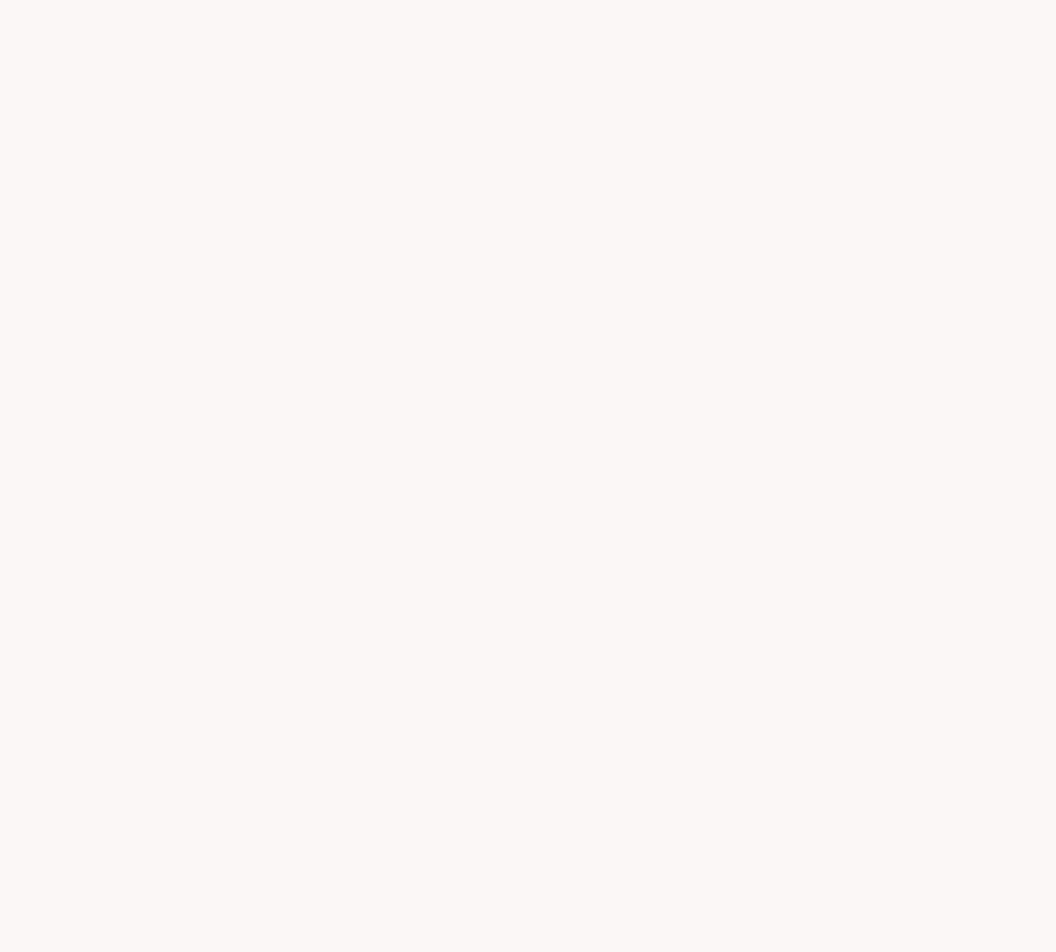
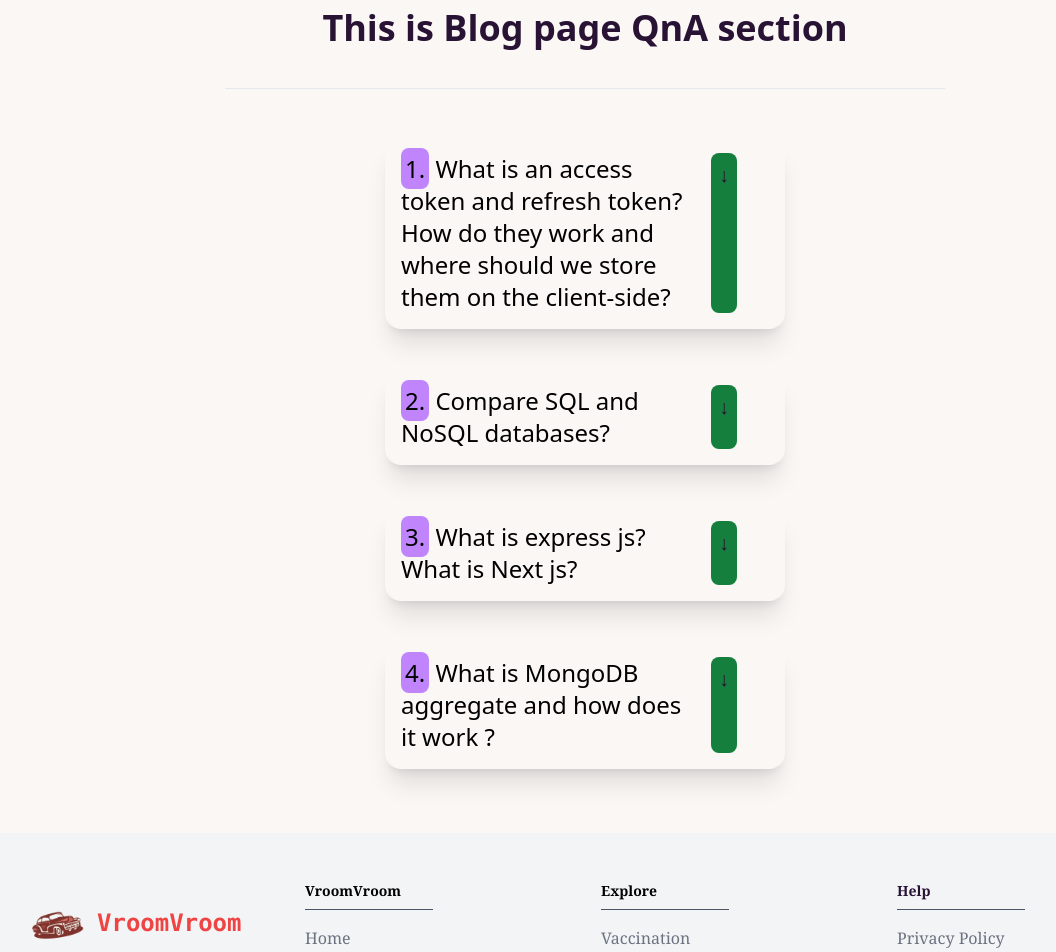
Before and after one commit to Mahmudul107/vroom-vroom-toys-client, a React (Vite) app: page /blogs in a window 1280 px wide. Before the commit this address had no page. Shown: the part 160-1112 px from the top of the page, without its empty margins (55-1111 px from the left). Before the commit the page ends 800 px from the top, so only its background shows below. Built offline with nearby package versions, Linux system fonts and the light colour scheme.

Commit message:
Blog page completed

```diff
--- /dev/null
+++ b/src/Pages/Blogs/Blogs.jsx
@@ -0,0 +1,127 @@
+import React from "react";
+
+const Blogs = () => {
+  return (
+    <div>
+      <div className="sm:w-full md:w-10/12 lg:w-9/12 mx-auto mb-12">
+        <h1 className="text-4xl font-semibold m-10 text-center">
+          This is Blog page QnA section
+        </h1>
+        <div className="mb-12 w-9/12 mx-auto">
+          <hr />
+        </div>
+        <div className="grid gap-6 sm:grid-cols-1 md:grid-cols-2 lg:grid-cols-1">
+          <div className="collapse mb-4 mx-auto card w-full sm:w-11/12 md:w-5/12 lg:w-5/12 bg-base-100 shadow-xl">
+            <input type="checkbox" />
+            <div className="collapse-title text-xl font-medium flex gap-5">
+              <h2 className="text-2xl text-black">
+                <span className=" bg-purple-400 rounded-lg p-1"> 1.</span> What
+                is an access token and refresh token? How do they work and where
+                should we store them on the client-side?
+              </h2>
+              <span className="bg-green-700 rounded-lg  p-2">&#8595;</span>
+            </div>
+            <div className="collapse-content">
+              <p className="ml-16 text-md bg-green-700 rounded-lg p-8 text-white font-semibold secondary">
+                <span className="text-xl font-bold italic bg-yellow-400 p-1 rounded-lg">
+                  Ans:
+                </span>
+                <span className=""></span> <br />
+                <br />
+                Access tokens are like digital keys that grant permission to
+                access specific resources. They are stored securely on the
+                client-side, such as in browser memory or HTTP-only cookies.{" "}
+                <br />
+                <br /> Refresh tokens work alongside access tokens, allowing for
+                the issuance of new access tokens when they expire, eliminating
+                the need for users to repeatedly log in. Refresh tokens require
+                even stricter security measures and should be stored in secure
+                mechanisms, such as secure cookies or OS/framework-provided
+                storage.
+              </p>
+            </div>
+          </div>
+          <div className="collapse mb-4 mx-auto card w-full sm:w-11/12 md:w-5/12 lg:w-5/12 bg-base-100 shadow-xl">
+            <input type="checkbox" />
+            <div className="collapse-title text-xl font-medium flex gap-5">
+              <h2 className="text-2xl text-black">
+                <span className=" bg-purple-400 rounded-lg p-1"> 2.</span>{" "}
+                Compare SQL and NoSQL databases?
+              </h2>
+              <span className="bg-green-700 rounded-lg  p-2">&#8595;</span>
+            </div>
+            <div className="collapse-content">
+              <p className="ml-16 text-md bg-green-700 rounded-lg p-8 text-white font-semibold secondary">
+                <span className="text-xl font-bold italic bg-yellow-400 p-1 rounded-lg">
+                  Ans:
+                </span>
+                <span className=""></span>
+                <br />
+                <br /> SQL databases: <br /> &#x2022; Use structured data models
+                with predefined schemas (tables with rows and columns). <br />{" "}
+                &#x2022; Ensure data integrity through relationships and
+                constraints. <br /> &#x2022; Provide strong ACID (Atomicity,
+                Consistency, Isolation, Durability) properties, making them
+                suitable for complex transactions and data consistency. <br />
+                <br /> NoSQL databases: <br /> &#x2022; Use flexible,
+                schema-less data models (key-value, document, columnar, or
+                graph). <br /> &#x2022; Offer horizontal scalability and high
+                performance for handling large amounts of unstructured or
+                semi-structured data. <br /> &#x2022; Sacrifice some data
+                consistency and transactional support for increased scalability
+                and flexibility.
+              </p>
+            </div>
+          </div>
+          <div className="collapse mb-4 mx-auto card w-full sm:w-11/12 md:w-5/12 lg:w-5/12 bg-base-100 shadow-xl">
+            <input type="checkbox" />
+            <div className="collapse-title text-xl font-medium flex gap-5">
+              <h2 className="text-2xl text-black">
+                <span className=" bg-purple-400 rounded-lg p-1"> 3.</span> What
+                is express js? What is Next js?
+              </h2>
+              <span className="bg-green-700 rounded-lg  p-2">&#8595;</span>
+            </div>
+            <div className="collapse-content">
+              <p className="ml-16 text-md bg-green-700 rounded-lg p-8 text-white font-semibold secondary">
+                <span className="text-xl font-bold italic bg-yellow-400 p-1 rounded-lg">
+                  Ans:
+                </span>
+                <span className=""></span> <br /><br />
+                Express.js is a flexible framework for building web servers and
+                APIs, while Next.js is a React framework specifically designed
+                for server-side rendering and static site generation, providing
+                enhanced performance and SEO benefits.
+              </p>
+            </div>
+          </div>
+          <div className="collapse mb-4 mx-auto card w-full sm:w-11/12 md:w-5/12 lg:w-5/12 bg-base-100 shadow-xl">
+            <input type="checkbox" />
+            <div className="collapse-title text-xl font-medium flex gap-5">
+              <h2 className="text-2xl text-black">
+                <span className=" bg-purple-400 rounded-lg p-1"> 4.</span> What
+                is MongoDB aggregate and how does it work ?
+              </h2>
+              <span className="bg-green-700 rounded-lg  p-2">&#8595;</span>
+            </div>
+            <div className="collapse-content">
+              <p className="ml-16 text-md bg-green-700 rounded-lg p-8 text-white font-semibold secondary">
+                <span className="text-xl font-bold italic bg-yellow-400 p-1 rounded-lg">
+                  Ans:
+                </span> <br /><br />
+                MongoDB's aggregate is a feature that allows advanced data analysis by combining multiple stages in a pipeline. Each stage performs specific operations like filtering, grouping, sorting, and calculations. It enables extraction of meaningful insights and manipulation of data. The aggregation pipeline acts as a series of steps that transform input data, apply operations at each stage, and produce desired output. It provides a flexible and efficient way to aggregate and analyze data within MongoDB, enhancing data processing capabilities.
+
+
+
+
+
+              </p>
+            </div>
+          </div>
+        </div>
+      </div>
+    </div>
+  );
+};
+
+export default Blogs;
--- /dev/null
+++ b/src/Pages/Login/Login.jsx
@@ -0,0 +1,11 @@
+import React from 'react';
+
+const Login = () => {
+    return (
+        <div>
+            <h2>Login Page</h2>
+        </div>
+    );
+};
+
+export default Login;
--- /dev/null
+++ b/src/Pages/Login/Registration/Registration.jsx
@@ -0,0 +1,11 @@
+import React from 'react';
+
+const Registration = () => {
+    return (
+        <div>
+
+        </div>
+    );
+};
+
+export default Registration;
--- a/src/Pages/Shared/Footer.jsx
+++ b/src/Pages/Shared/Footer.jsx
@@ -18,11 +18,11 @@ const Footer = () => {
             </h1>
           </div>
           <p className="text-gray-500 mb-2">
-            <span className="text-base font-bold text-gray-700">Address:</span>{" "}
+            <span className="text-sm font-bold text-gray-700">Address:</span>{" "}
             Line 1, City, State, ZIP
           </p>
           <p className="text-gray-500 mb-4">
-            <span className="text-base font-bold text-gray-700">Email:</span>{" "}
+            <span className="text-sm font-bold text-gray-700">Email:</span>{" "}
             info@vroomvroomtoys.com
           </p>
           <div className="flex space-x-4">
@@ -47,7 +47,7 @@ const Footer = () => {
 
         {/* 2nd Column */}
         <div>
-          <h2 className="text-black font-bold mb-4 border-b w-32 border-gray-600 pb-2">
+          <h2 className="text-black text-sm font-bold mb-4 border-b w-32 border-gray-600 pb-2">
             VroomVroom
           </h2>
           <ul className="text-gray-500 space-y-2">
@@ -68,7 +68,7 @@ const Footer = () => {
 
         {/* 3rd Column */}
         <div>
-          <h2 className="text-black font-bold mb-4 border-b w-32 border-gray-600 pb-2">
+          <h2 className="text-black text-sm font-bold mb-4 border-b w-32 border-gray-600 pb-2">
             Explore
           </h2>
           <ul className="text-gray-500 space-y-2">
@@ -89,7 +89,7 @@ const Footer = () => {
 
         {/* 4th Column */}
         <div>
-          <h2 className="text black font-bold mb-4 border-b w-32 border-gray-600 pb-2">
+          <h2 className="text-sm black font-bold mb-4 border-b w-32 border-gray-600 pb-2">
             Help
           </h2>
           <ul className="text-gray-500 space-y-2">
@@ -102,8 +102,8 @@ const Footer = () => {
           </ul>
         </div>
       </div>
-      <div className="divider"></div>
-      <div className="container mx-auto text-center text-gray-500 text-sm">
+      <div className="divider mt-10"></div>
+      <div className="container mx-auto text-center mt-7 text-gray-500 text-sm">
         <p>© {currentYear} VroomVroomToys. All rights reserved.</p>
       </div>
 
--- a/src/Pages/Shared/Navbar.jsx
+++ b/src/Pages/Shared/Navbar.jsx
@@ -72,9 +72,11 @@ const Navbar = () => {
           <ul className="menu-horizontal gap-8 px-1">{navItems}</ul>
         </div>
         <div className="navbar-end">
-          <button className="btn duration-500 bg-fuchsia-500 hover:bg-red-400 border-none text-white">
-            Login
-          </button>
+          <Link to='login'>
+            <button className="btn duration-500 bg-fuchsia-500 hover:bg-red-400 border-none text-white">
+              Login
+            </button>
+          </Link>
         </div>
       </div>
     </div>
--- /dev/null
+++ b/src/providers/AuthProviders.jsx
@@ -0,0 +1,98 @@
+import React, { createContext, useEffect, useState } from "react";
+import app from "../firebase/firebase.config";
+import {
+  GithubAuthProvider,
+  GoogleAuthProvider,
+  createUserWithEmailAndPassword,
+  getAuth,
+  onAuthStateChanged,
+  signInWithEmailAndPassword,
+  signInWithPopup,
+  signOut,
+  updateProfile,
+} from "firebase/auth";
+
+export const AuthContext = createContext(null);
+
+const auth = getAuth(app);
+
+const googleProvider = new GoogleAuthProvider();
+googleProvider.setCustomParameters({ prompt: "select_account" });
+googleProvider.addScope("https://www.googleapis.com/auth/userinfo.email");
+
+const githubProvider = new GithubAuthProvider();
+
+const AuthProvider = ({ children }) => {
+  const [user, setUser] = useState(null);
+  const [loading, setLoading] = useState(true);
+
+
+//   Google sign In
+  const googleSign = () => {
+    return signInWithPopup(auth, googleProvider);
+  };
+
+
+//   Github sign in
+  const githubSign = () => {
+    return signInWithPopup(auth, githubProvider);
+  };
+
+
+//   Create a user account
+  const createUser = (email, password) => {
+    setLoading(true);
+    return createUserWithEmailAndPassword(auth, email, password);
+  };
+
+
+//   Signed in user
+  const signInUser = (email, password) => {
+    setLoading(true);
+    return signInWithEmailAndPassword(auth, email, password);
+  };
+
+
+//   Logout user
+  const logOutUser = () => {
+    setLoading(true);
+    return signOut(auth);
+  };
+
+
+// Get users profile
+  const updateUserData = (user, name, photo) => {
+    return updateProfile(user, {
+      displayName: name,
+      photoURL: photo,
+    });
+  };
+
+  useEffect(() => {
+    const unsubscribe = onAuthStateChanged(auth, (loggedInUser) => {
+      setUser(loggedInUser);
+      setLoading(false);
+    });
+
+    return () => {
+      unsubscribe();
+    };
+  }, []);
+
+  const authInfo = {
+    user,
+    loading,
+    createUser,
+    signInUser,
+    logOutUser,
+    googleSign,
+    githubSign,
+    updateUserData,
+  };
+
+  return (
+    <AuthContext.Provider value={authInfo}>{children}</AuthContext.Provider>
+  );
+};
+
+export default AuthProvider;
```
Also changed, not shown: src/Routes/Routes.jsx (+15 -0 lines).
